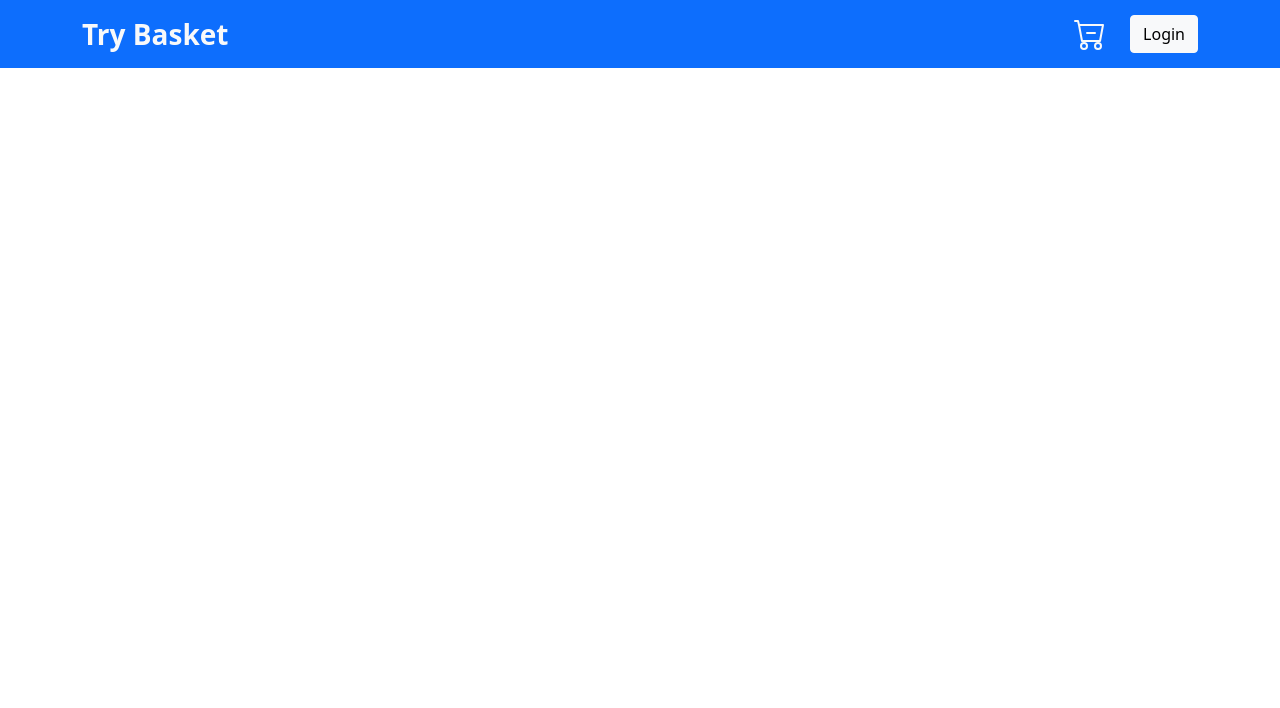
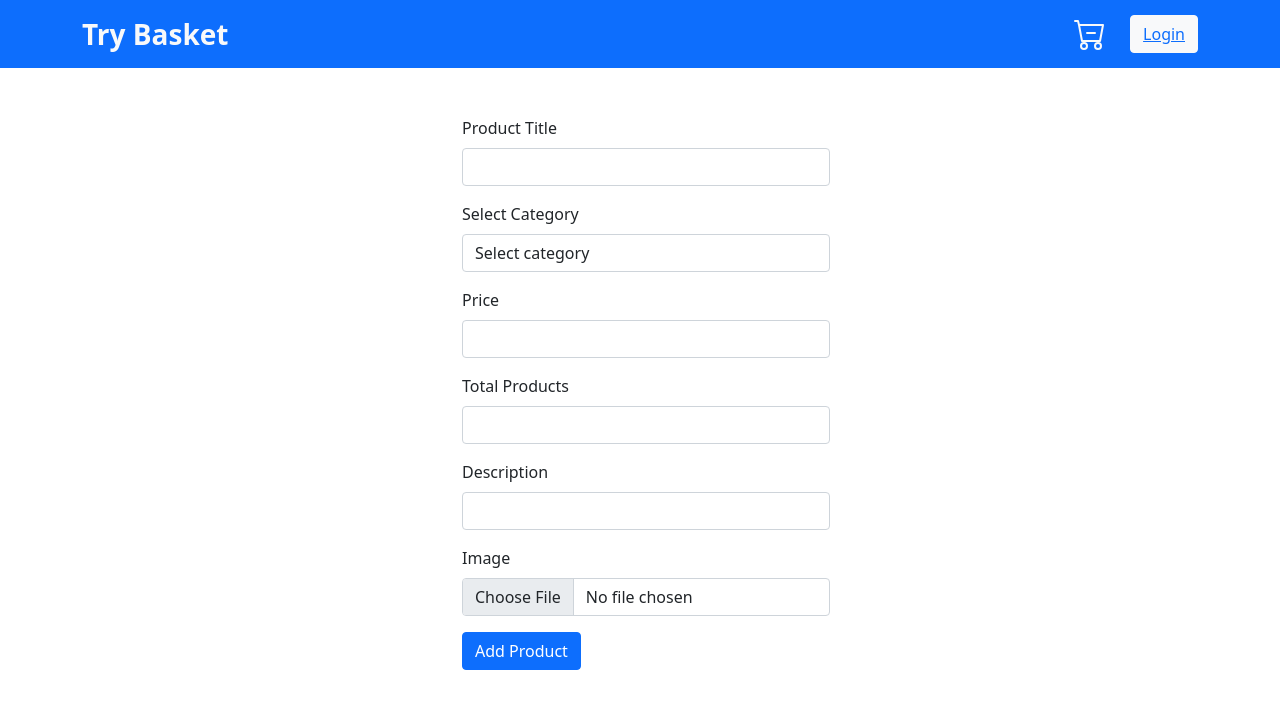
Before and after one commit to fahadshoukat/hackathon-project-2022, a React (Create React App) app: page /addProduct in a window 1280 px wide. Before the commit this address had no page. Shown: the top 708 px of the page. Built offline with nearby package versions, Linux system fonts and the light colour scheme.

Commit message:
add login form and product page and store data in firestore

```diff
--- a/src/App.js
+++ b/src/App.js
@@ -2,6 +2,8 @@ import Navbar from "./components/navbar/Navbar";
 import "../node_modules/bootstrap/dist/css/bootstrap.min.css"
 import { BrowserRouter, Route, Routes } from "react-router-dom";
 import SignUp from "./components/signup/SignUp";
+import Login from "./components/login/Login";
+import AddProduct from "./components/addProduct/AddProduct";
 
 function App() {
   return (
@@ -9,6 +11,8 @@ function App() {
       <Navbar />
     <Routes>
       <Route path="signup" element={<SignUp />} />
+      <Route path="login" element={<Login />} />
+      <Route path="addProduct" element={<AddProduct />} />
     </Routes>
     </BrowserRouter>
   );
--- /dev/null
+++ b/src/components/addProduct/AddProduct.js
@@ -0,0 +1,128 @@
+import React, { useState } from "react";
+import {addDoc, collection} from 'firebase/firestore/lite'
+import { fireStore } from "../../config/firebase";
+
+const AddProduct = () => {
+  const [product, setProduct] = useState({});
+
+  const handleInputs = (e) => {
+    const { name, value } = e.target;
+
+    setProduct({ ...product, [name]: value });
+  };
+
+  const addProduct = (e) => {
+      e.preventDefault();
+      addProductIntoFirestore();
+  };
+
+  const addProductIntoFirestore = async () => {
+
+      try {
+          const docRef = await addDoc(collection(fireStore, "products"), product);
+          console.log("Document written with ID: ", docRef.id);
+        } catch (e) {
+            console.error("Error adding document: ", e);
+        }
+    }
+
+
+
+  return (
+    <div className="py-5">
+      <div className="container">
+        <div className="row">
+          <div className="col offset-md-4">
+            <form onSubmit={addProduct}>
+              <div className="mb-3 col-md-6">
+                <label htmlFor="productName" className="form-label">
+                  Product Title
+                </label>
+                <input
+                  type="text"
+                  name="name"
+                  className="form-control"
+                  id="productName"
+                  onChange={handleInputs}
+                />
+              </div>
+              <div className="mb-3 col-md-6">
+                <label htmlFor="category" className="form-label">
+                  Select Category
+                </label>
+                <div>
+                  <select
+                    name="category"
+                    id="category"
+                    className="form-control"
+                    onChange={handleInputs}
+                  >
+                    <option value="" defaultValue>
+                      Select category
+                    </option>
+                    <option value="kids">Kids</option>
+                    <option value="mens">Mens</option>
+                    <option value="womens">Womens</option>
+                  </select>
+                </div>
+              </div>
+              <div className="mb-3 col-md-6">
+                <label htmlFor="price" className="form-label">
+                  Price
+                </label>
+                <input
+                  type="number"
+                  name="price"
+                  onChange={handleInputs}
+                  className="form-control"
+                  id="price"
+                />
+              </div>
+              <div className="mb-3 col-md-6">
+                <label htmlFor="totalProducts" className="form-label">
+                  Total Products
+                </label>
+                <input
+                  type="password"
+                  onChange={handleInputs}
+                  name="totalProducts"
+                  className="form-control"
+                  id="totalProducts"
+                />
+              </div>
+              <div className="mb-3 col-md-6">
+                <label htmlFor="description" className="form-label">
+                  Description
+                </label>
+                <input
+                  type="text"
+                  name="description"
+                  onChange={handleInputs}
+                  className="form-control"
+                  id="description"
+                />
+              </div>
+              <div className="mb-3 col-md-6">
+                <label htmlFor="exampleInputCity1" className="form-label">
+                  Image
+                </label>
+                <input
+                  type="file"
+                  name="city"
+                  onChange={handleInputs}
+                  className="form-control"
+                  id="exampleInputCity1"
+                />
+              </div>
+              <button type="submit" className="btn btn-primary">
+                Add Product
+              </button>
+            </form>
+          </div>
+        </div>
+      </div>
+    </div>
+  );
+};
+
+export default AddProduct;
--- /dev/null
+++ b/src/components/login/Login.js
@@ -0,0 +1,44 @@
+import React from "react";
+
+const Login = () => {
+  return (
+    <div className="py-5">
+      <div className="container">
+        <div className="row">
+          <div className="col offset-md-4">
+            <form>
+              <div class="mb-3 col-md-6">
+                <label for="exampleInputEmail1" class="form-label">
+                  Email address
+                </label>
+                <input
+                  type="email"
+                  name="email"
+                  class="form-control"
+                  id="exampleInputEmail1"
+                  aria-describedby="emailHelp"
+                />
+              </div>
+              <div class="mb-3 col-md-6">
+                <label for="exampleInputPassword1" class="form-label">
+                  Password
+                </label>
+                <input
+                  type="password"
+                  name="password"
+                  class="form-control"
+                  id="exampleInputPassword1"
+                />
+              </div>
+              <button type="submit" class="btn btn-primary">
+                Submit
+              </button>
+            </form>
+          </div>
+        </div>
+      </div>
+    </div>
+  );
+};
+
+export default Login;
--- a/src/components/navbar/Navbar.js
+++ b/src/components/navbar/Navbar.js
@@ -1,5 +1,6 @@
 import React from "react";
 import {BsCartDash} from 'react-icons/bs';
+import { Link } from "react-router-dom";
 const Navbar = () => {
   return (
     <nav className="navbar navbar-light bg-primary">
@@ -8,7 +9,7 @@ const Navbar = () => {
         <div>
           <BsCartDash className="mx-4 text-light" fontSize='32px' />
           <button className="btn btn-light" type="button">
-            Login
+            <Link to='/login' >Login</Link>
           </button>
         </div>
       </div>
--- a/src/components/signup/SignUp.js
+++ b/src/components/signup/SignUp.js
@@ -1,14 +1,72 @@
-import React from "react";
+import React, { useState } from "react";
+import { auth, fireStore } from "../../config/firebase";
+import { doc, setDoc, serverTimestamp } from "firebase/firestore/lite";
+import { getAuth, createUserWithEmailAndPassword } from "firebase/auth";
 
 const SignUp = () => {
+  const [inputs, setInputs] = useState({});
+
+  const handleInputs = (e) => {
+    const { name, value } = e.target;
+
+    setInputs({ ...inputs, [name]: value });
+  };
+
+  const handleSubmit = (e) => {
+    e.preventDefault();
+
+    createUserWithEmailAndPassword(auth, inputs.email, inputs.password)
+      .then((userCredential) => {
+        // Signed in
+        const user = userCredential.user;
+        console.log(user);
+        addUserIntoFireStore(user);
+        // ...
+      })
+      .catch((error) => {
+        const errorCode = error.code;
+        const errorMessage = error.message;
+        console.log(errorCode, errorMessage);
+        // ..
+      });
+  };
+
+  const addUserIntoFireStore = async (user) => {
+    console.log("user add firestore func", user);
+
+    const { name, email, state, country, postalCode, city, mobileNumber } =
+      inputs;
+
+    let formData = {
+      name,
+      email,
+      state,
+      country,
+      postalCode,
+      city,
+      mobileNumber,
+    };
+    formData.uid = user.uid;
+    formData.dateCreated = serverTimestamp()
+
+    try {
+
+      await setDoc(doc(fireStore, "users", user.uid), formData);
+
+    } catch (e) {
+      console.error("Error adding document: ", e);
+    }
+
+  };
+
   return (
     <div className="py-5">
       <div className="container">
         <div className="row">
-        <div className="col">
-          <form>
-            <div className="mb-3">
-              <label for="exampleInputName" className="form-label">
+          <div className="col offset-md-4">
+            <form onSubmit={handleSubmit}>
+              <div className="mb-3 col-md-6">
+                <label htmlFor="exampleInputName" className="form-label">
                   Name
                 </label>
                 <input
@@ -16,102 +74,107 @@ const SignUp = () => {
                   name="name"
                   className="form-control"
                   id="exampleInputName"
+                  onChange={handleInputs}
                 />
               </div>
-            <div className="mb-3">
-              <label for="exampleInputEmail" className="form-label">
+              <div className="mb-3 col-md-6">
+                <label htmlFor="exampleInputEmail" className="form-label">
                   Email
                 </label>
                 <input
                   type="email"
                   name="email"
+                  onChange={handleInputs}
                   className="form-control"
                   id="exampleInputEmail"
                   aria-describedby="emailHelp"
                 />
               </div>
-            <div className="mb-3">
-              <label for="exampleInputPassword1" className="form-label">
+              <div className="mb-3 col-md-6">
+                <label htmlFor="exampleInputPassword1" className="form-label">
                   Password
                 </label>
                 <input
                   type="password"
                   name="password"
+                  onChange={handleInputs}
                   className="form-control"
                   id="exampleInputPassword1"
                 />
               </div>
-            <div className="mb-3">
-              <label for="exampleInputConfirmPassword1" className="form-label">
+              <div className="mb-3 col-md-6">
+                <label
+                  htmlFor="exampleInputConfirmPassword1"
+                  className="form-label"
+                >
                   Confirm Password
                 </label>
                 <input
                   type="password"
+                  onChange={handleInputs}
                   name="confirmPassword"
                   className="form-control"
                   id="exampleInputConfirmPassword1"
                 />
               </div>
-            <div className="mb-3">
-              <label for="exampleInputCountry1" className="form-label">
+              <div className="mb-3 col-md-6">
+                <label htmlFor="exampleInputCountry1" className="form-label">
                   Country
                 </label>
                 <input
                   type="text"
                   name="country"
+                  onChange={handleInputs}
                   className="form-control"
                   id="exampleInputCountry1"
                 />
               </div>
-            <div className="mb-3">
-              <label for="exampleInputCity1" className="form-label">
+              <div className="mb-3 col-md-6">
+                <label htmlFor="exampleInputCity1" className="form-label">
                   City
                 </label>
                 <input
                   type="text"
                   name="city"
+                  onChange={handleInputs}
                   className="form-control"
                   id="exampleInputCity1"
                 />
               </div>
-            <div className="mb-3">
-              <label for="exampleInputState1" className="form-label">
+              <div className="mb-3 col-md-6">
+                <label htmlFor="exampleInputState1" className="form-label">
                   State
                 </label>
                 <input
                   type="text"
                   name="state"
+                  onChange={handleInputs}
                   className="form-control"
                   id="exampleInputState1"
                 />
               </div>
-            <div className="mb-3">
-              <label for="exampleInputPCode1" className="form-label">
+              <div className="mb-3 col-md-6">
+                <label htmlFor="exampleInputPCode1" className="form-label">
                   Postal Code
                 </label>
                 <input
                   type="number"
                   name="postalCode"
+                  onChange={handleInputs}
                   className="form-control"
                   id="exampleInputPCode1"
                 />
               </div>
-            <div className="mb-3">
-              <label for="exampleInputMNumber1" className="form-label">
+              <div className="mb-3 col-md-6">
+                <label htmlFor="exampleInputMNumber1" className="form-label">
                   Mobile Number
                 </label>
                 <input
                   type="number"
                   name="mobileNumber"
+                  onChange={handleInputs}
                   className="form-control"
                   id="exampleInputMNumber1"
-              />
-            </div>
-            <div className="mb-3 form-check">
-              <input
-                type="checkbox"
-                className="form-check-input"
-                id="exampleCheck1"
                 />
               </div>
               <button type="submit" className="btn btn-primary">
```
Also changed, not shown: src/config/firebase.js (+8 -2 lines). Lines whose indentation alone changed are shown as unchanged.
